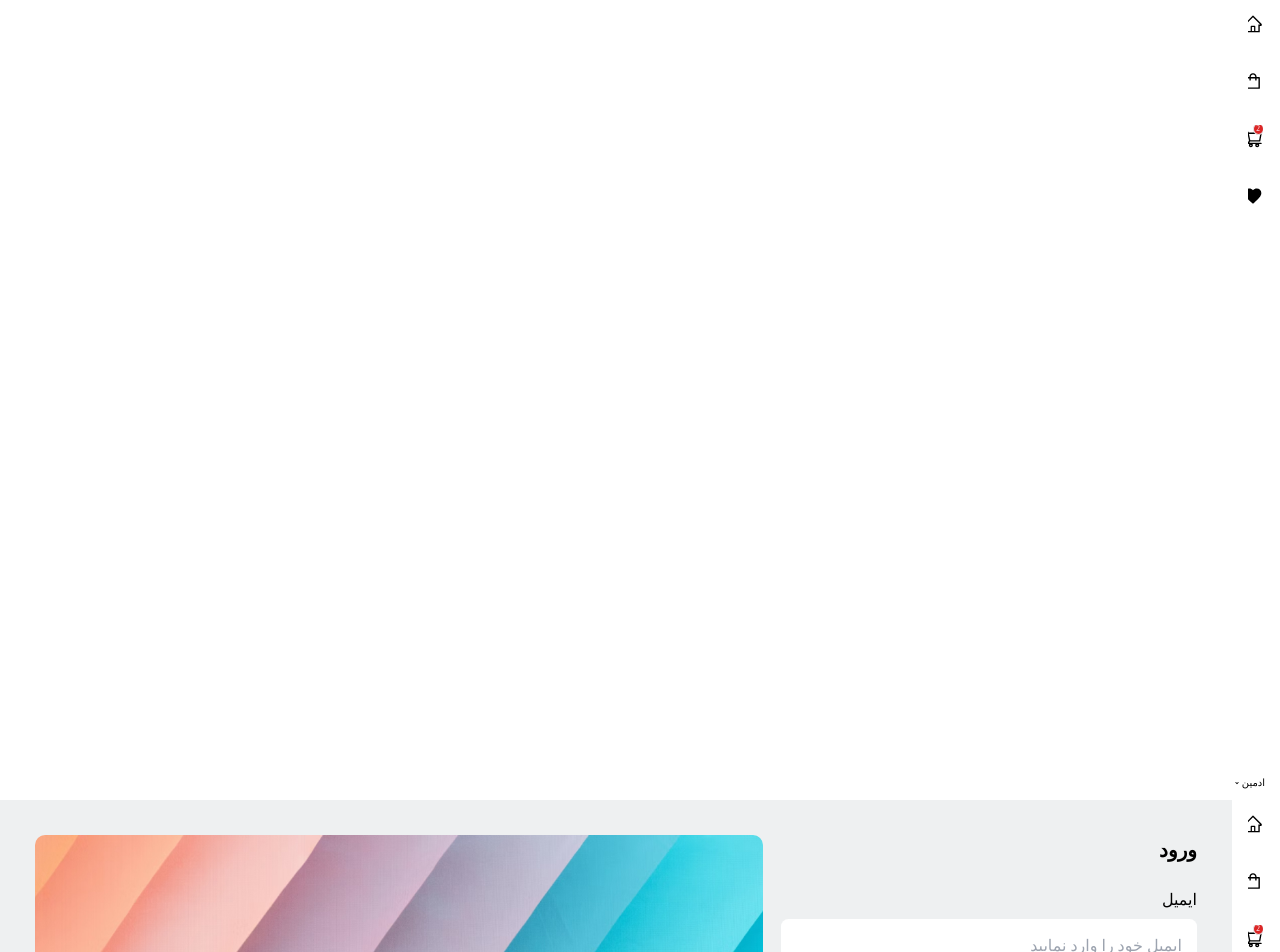
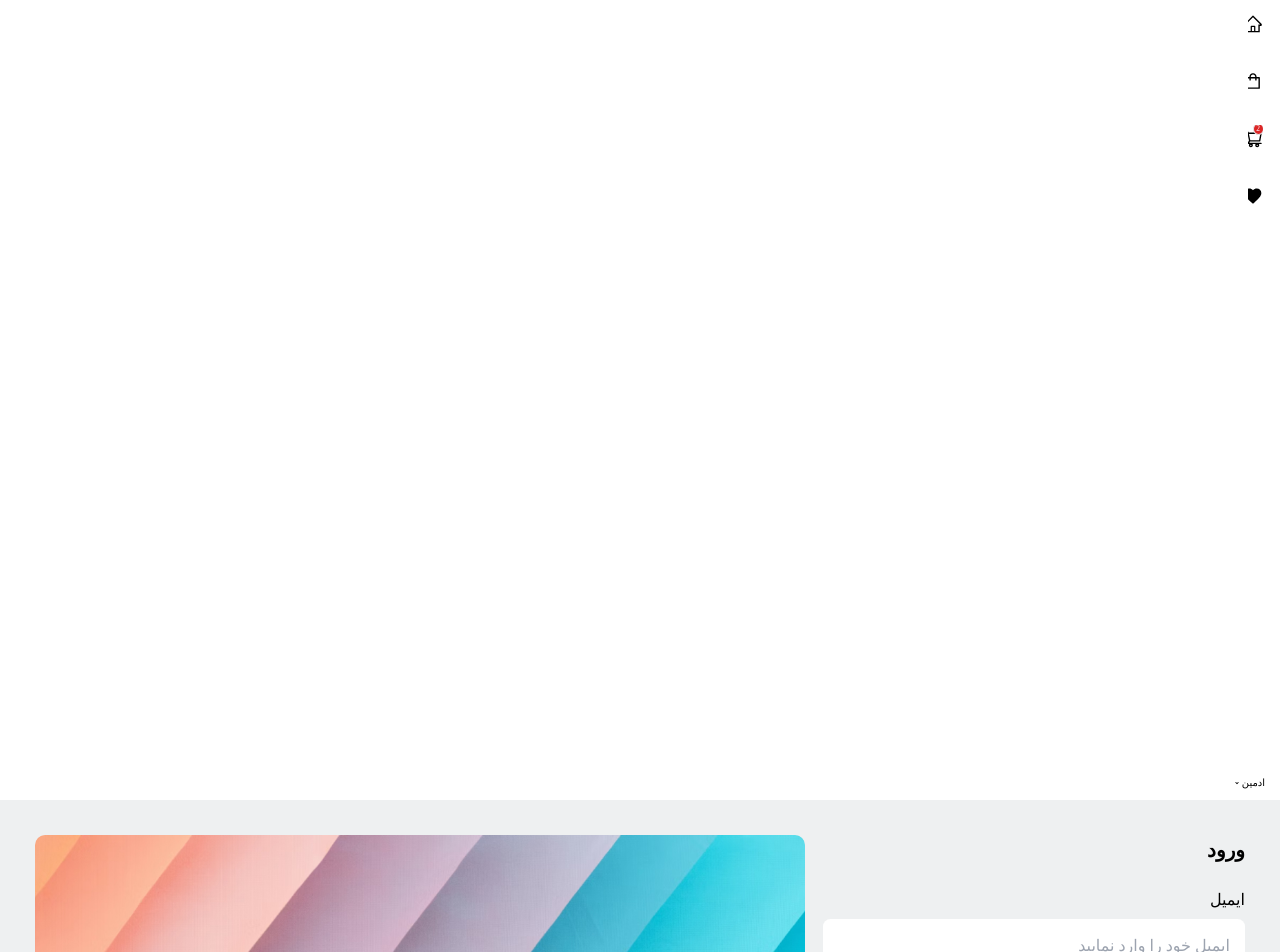
Before and after one commit to mahsanajafii/e-commerce, a React (Vite) app: page /login in a window 1280 px wide. Shown: the top 952 px of the page. Built offline with nearby package versions, Linux system fonts and the light colour scheme.

Commit message:
fix: :bug: remove sideMenu component from authenticationPage
#19

```diff
--- a/src/pages/authenticationPage/AuthenticationPage.tsx
+++ b/src/pages/authenticationPage/AuthenticationPage.tsx
@@ -3,7 +3,7 @@ import RegisterForm from "../../components/registerForm/RegisterForm";
 import LoginForm from "../../components/loginForm/LoginForm";
 import auth_login_pic from "../../assets/images/auth-light-mode.jpg";
 import { useLocation } from "react-router-dom";
-import SideMenu from "../../layout/sidemenu/SideMenu";
+
 const AuthenticationPage = () => {
   const location = useLocation();
 
@@ -13,7 +13,6 @@ const AuthenticationPage = () => {
 
   return (
     <div className="flex">
-      <SideMenu/>
       <AuthenticationCard>
         {location.pathname === "/login" ? (
           <LoginForm handleSubmitForm={handleOnSubmit} />
```
